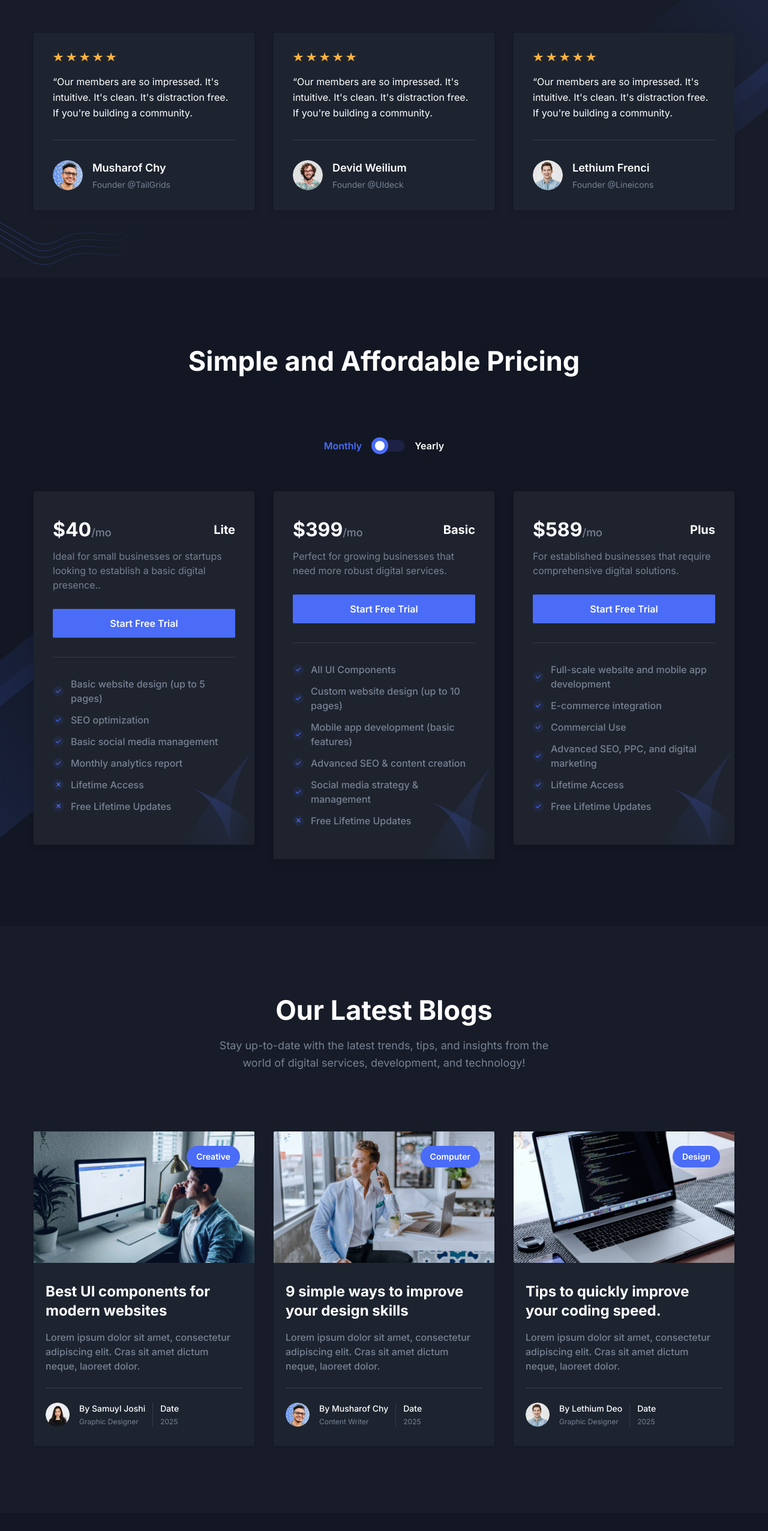
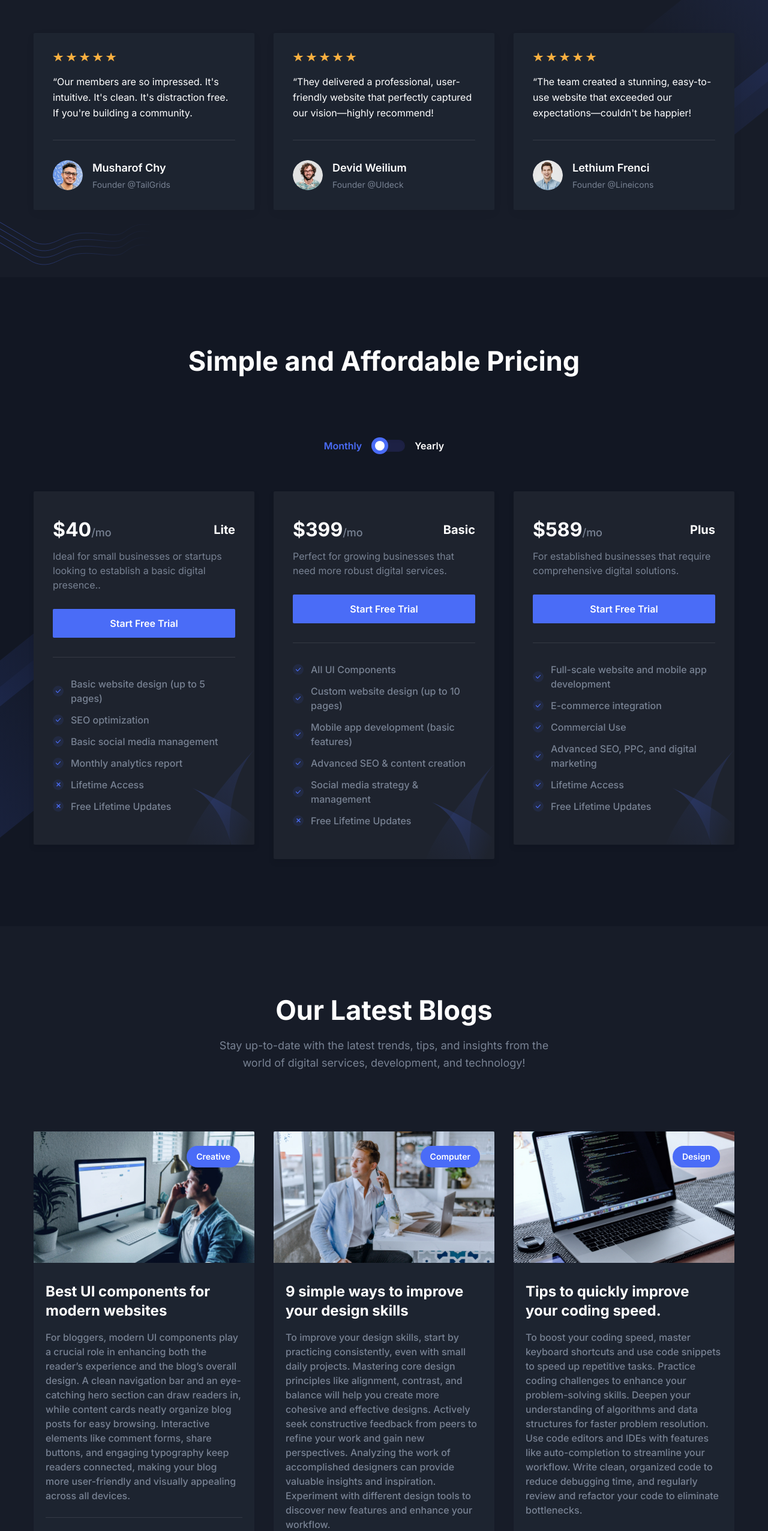
Before and after one commit to VANSHPRAJAPATI115/cndnext1js, a Next.js app: page / in a window 1280 px wide. Shown: the part 4500-7052 px from the top of the page at 60% size. Built offline with nearby package versions, Linux system fonts and the light colour scheme.

Commit message:
update useless lines and loerm in website

```diff
--- a/src/components/Blog/blogData.tsx
+++ b/src/components/Blog/blogData.tsx
@@ -4,7 +4,7 @@ const blogData: Blog[] = [
   {
     id: 1,
     title: "Best UI components for modern websites",
-    paragraph: "Lorem ipsum dolor sit amet, consectetur adipiscing elit. Cras sit amet dictum neque, laoreet dolor.",
+    paragraph: "For bloggers, modern UI components play a crucial role in enhancing both the reader’s experience and the blog’s overall design. A clean navigation bar and an eye-catching hero section can draw readers in, while content cards neatly organize blog posts for easy browsing. Interactive elements like comment forms, share buttons, and engaging typography keep readers connected, making your blog more user-friendly and visually appealing across all devices.",
     image: "/images/blog/blog-01.jpg",
     author: {
       name: "Samuyl Joshi",
@@ -12,12 +12,12 @@ const blogData: Blog[] = [
       designation: "Graphic Designer",
     },
     tags: ["creative"],
-    publishDate: "2025",
+    publishDate: "2024",
   },
   {
     id: 2,
     title: "9 simple ways to improve your design skills",
-    paragraph: "Lorem ipsum dolor sit amet, consectetur adipiscing elit. Cras sit amet dictum neque, laoreet dolor.",
+    paragraph:"To improve your design skills, start by practicing consistently, even with small daily projects. Mastering core design principles like alignment, contrast, and balance will help you create more cohesive and effective designs. Actively seek constructive feedback from peers to refine your work and gain new perspectives. Analyzing the work of accomplished designers can provide valuable insights and inspiration. Experiment with different design tools to discover new features and enhance your workflow.",
     image: "/images/blog/blog-02.jpg",
     author: {
       name: "Musharof Chy",
@@ -25,12 +25,12 @@ const blogData: Blog[] = [
       designation: "Content Writer",
     },
     tags: ["computer"],
-    publishDate: "2025",
+    publishDate: "2024",
   },
   {
     id: 3,
     title: "Tips to quickly improve your coding speed.",
-    paragraph: "Lorem ipsum dolor sit amet, consectetur adipiscing elit. Cras sit amet dictum neque, laoreet dolor.",
+    paragraph: "To boost your coding speed, master keyboard shortcuts and use code snippets to speed up repetitive tasks. Practice coding challenges to enhance your problem-solving skills. Deepen your understanding of algorithms and data structures for faster problem resolution. Use code editors and IDEs with features like auto-completion to streamline your workflow. Write clean, organized code to reduce debugging time, and regularly review and refactor your code to eliminate bottlenecks.",
     image: "/images/blog/blog-03.jpg",
     author: {
       name: "Lethium Deo",
@@ -38,7 +38,7 @@ const blogData: Blog[] = [
       designation: "Graphic Designer",
     },
     tags: ["design"],
-    publishDate: "2025",
+    publishDate: "2024",
   },
 ];
 export default blogData;
--- a/src/components/Testimonials/index.tsx
+++ b/src/components/Testimonials/index.tsx
@@ -17,8 +17,8 @@ const testimonialData: Testimonial[] = [
     name: "Devid Weilium",
     designation: "Founder @UIdeck",
     content:
-    "Our members are so impressed. It's intuitive. It's clean. It's distraction free. If you're building a community.",
-       image: "/images/testimonials/auth-02.png",
+    "They delivered a professional, user-friendly website that perfectly captured our vision—highly recommend!",
+    image: "/images/testimonials/auth-02.png",
     star: 5,
   },
   {
@@ -26,8 +26,8 @@ const testimonialData: Testimonial[] = [
     name: "Lethium Frenci",
     designation: "Founder @Lineicons",
     content:
-    "Our members are so impressed. It's intuitive. It's clean. It's distraction free. If you're building a community.",
-        image: "/images/testimonials/auth-03.png",
+    "The team created a stunning, easy-to-use website that exceeded our expectations—couldn't be happier!",
+    image: "/images/testimonials/auth-03.png",
     star: 5,
   },
 ];
```
